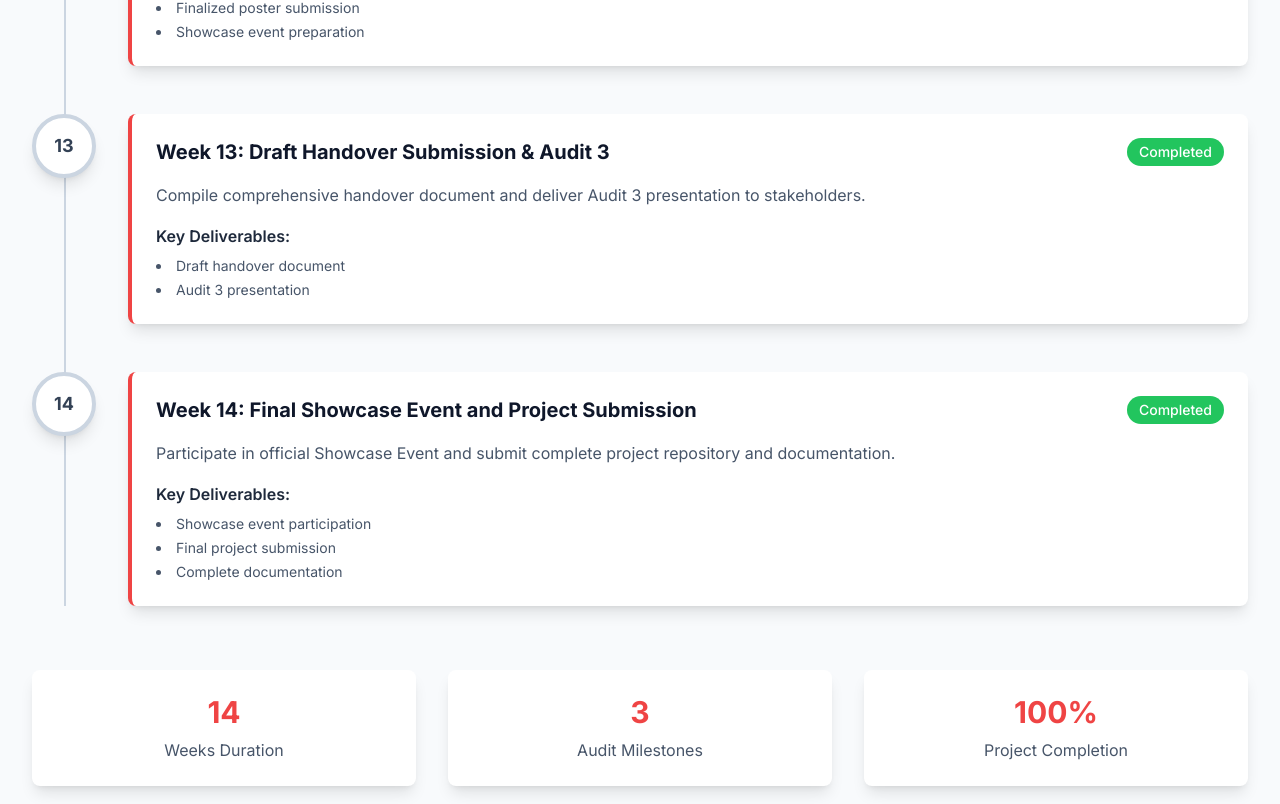
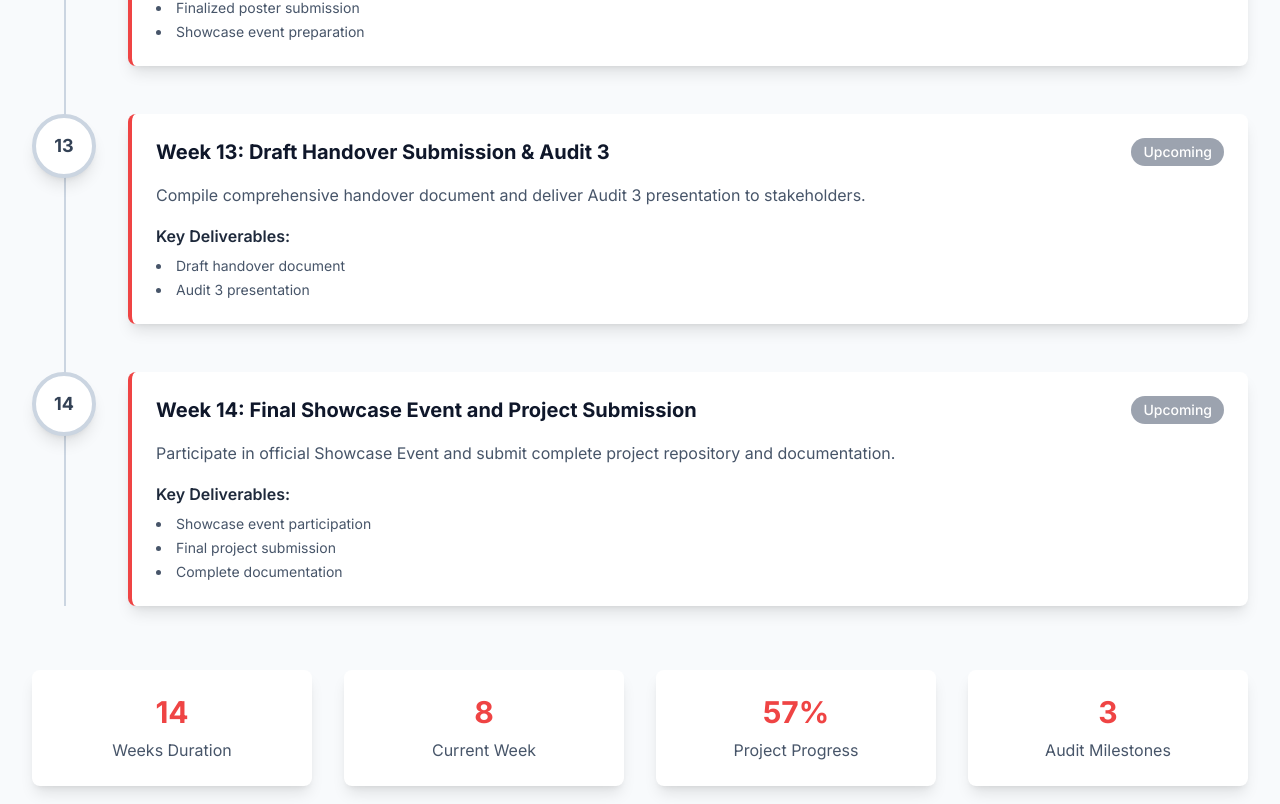
Before and after one commit to ksumit12/Black-Mountain-Rowing-Club, a React (Vite) app: page / in a window 1280 px wide. Shown: the part 6356-7160 px from the top of the page. Built offline with nearby package versions, Linux system fonts and the light colour scheme.

Commit message:
Update timeline status: Week 8 in-progress, Weeks 9-14 upcoming, update progress stats

```diff
--- a/src/react-app/components/TimelineSection.tsx
+++ b/src/react-app/components/TimelineSection.tsx
@@ -57,49 +57,49 @@ const TimelineSection: React.FC = () => {
       title: "System Integration & Internal Testing Plan",
       description: "Prepare integration plan, describe hardware-software interfaces, and develop testing strategies.",
       deliverables: ["Integration strategy", "Testing plan", "Simulation strategies"],
-      status: "completed"
+      status: "in-progress"
     },
     {
       week: 9,
       title: "Simulation Setup & Initial Testing",
       description: "Develop simulation environment, design test scenarios, and conduct initial performance validation.",
       deliverables: ["Simulation setup", "Test case design", "Preliminary results"],
-      status: "completed"
+      status: "upcoming"
     },
     {
       week: 10,
       title: "Simulation Execution & Performance Analysis",
       description: "Execute full simulation testing, analyze performance, and document findings and improvements.",
       deliverables: ["Simulation results report", "Performance analysis", "System optimizations"],
-      status: "completed"
+      status: "upcoming"
     },
     {
       week: 11,
       title: "Showcase Preparation & Poster Development",
       description: "Create professional project poster, prepare for showcase event, and finalize documentation.",
       deliverables: ["Showcase poster", "Final documentation", "Presentation preparation"],
-      status: "completed"
+      status: "upcoming"
     },
     {
       week: 12,
       title: "Showcase Poster Submission",
       description: "Submit finalized showcase poster and prepare for the official Showcase Event.",
       deliverables: ["Finalized poster submission", "Showcase event preparation"],
-      status: "completed"
+      status: "upcoming"
     },
     {
       week: 13,
       title: "Draft Handover Submission & Audit 3",
       description: "Compile comprehensive handover document and deliver Audit 3 presentation to stakeholders.",
       deliverables: ["Draft handover document", "Audit 3 presentation"],
-      status: "completed"
+      status: "upcoming"
     },
     {
       week: 14,
       title: "Final Showcase Event and Project Submission",
       description: "Participate in official Showcase Event and submit complete project repository and documentation.",
       deliverables: ["Showcase event participation", "Final project submission", "Complete documentation"],
-      status: "completed"
+      status: "upcoming"
     }
   ];
 
@@ -208,19 +208,23 @@ const TimelineSection: React.FC = () => {
           whileInView={{ opacity: 1, y: 0 }}
           transition={{ duration: 0.6, delay: 0.3 }}
           viewport={{ once: true }}
-          className="mt-16 grid grid-cols-1 md:grid-cols-3 gap-8"
+          className="mt-16 grid grid-cols-1 md:grid-cols-4 gap-8"
         >
           <div className="text-center bg-white rounded-lg shadow-lg p-6">
             <div className="text-3xl font-bold text-red-500 mb-2">14</div>
             <div className="text-slate-600">Weeks Duration</div>
           </div>
           <div className="text-center bg-white rounded-lg shadow-lg p-6">
+            <div className="text-3xl font-bold text-red-500 mb-2">8</div>
+            <div className="text-slate-600">Current Week</div>
+          </div>
+          <div className="text-center bg-white rounded-lg shadow-lg p-6">
+            <div className="text-3xl font-bold text-red-500 mb-2">57%</div>
+            <div className="text-slate-600">Project Progress</div>
+          </div>
+          <div className="text-center bg-white rounded-lg shadow-lg p-6">
             <div className="text-3xl font-bold text-red-500 mb-2">3</div>
             <div className="text-slate-600">Audit Milestones</div>
-          </div>
-          <div className="text-center bg-white rounded-lg shadow-lg p-6">
-            <div className="text-3xl font-bold text-red-500 mb-2">100%</div>
-            <div className="text-slate-600">Project Completion</div>
           </div>
         </motion.div>
       </div>
```
